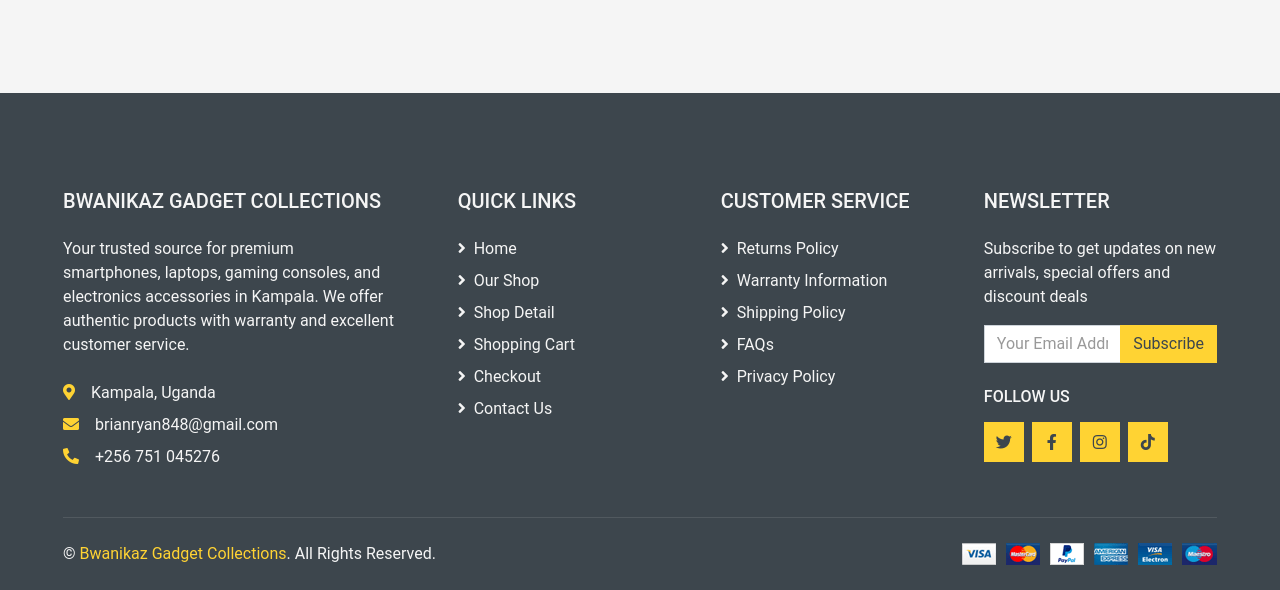
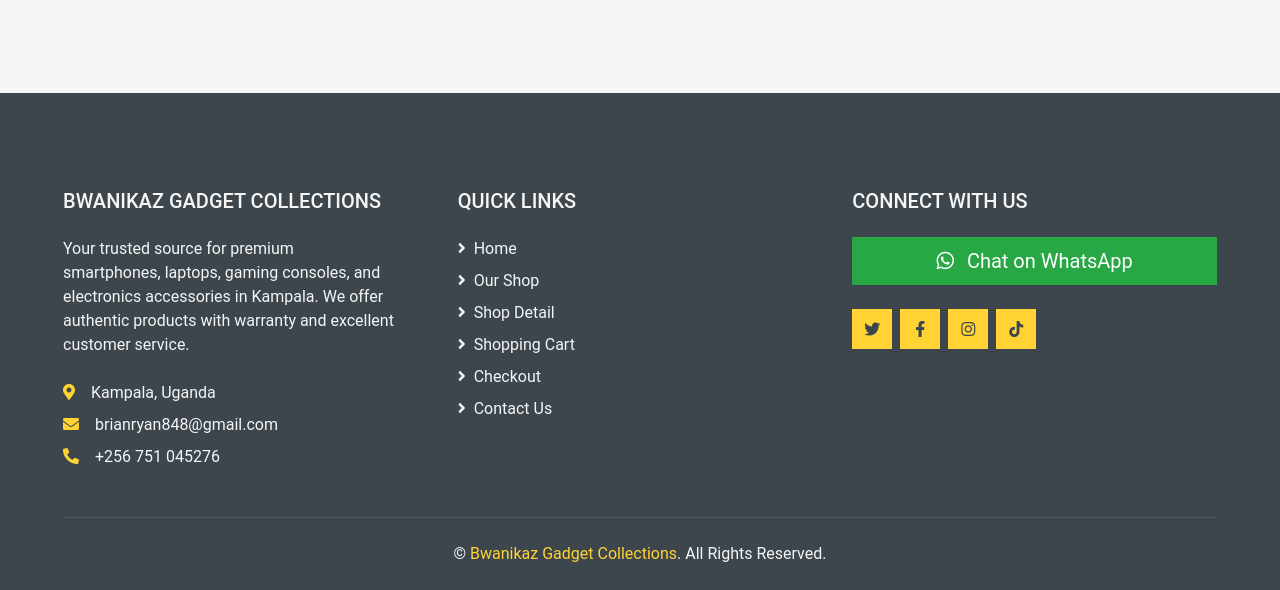
Before and after one commit to airandersons/bwanikazgadgets, a plain HTML site: page index.html in a window 1280 px wide. Shown: the part 3098-3688 px from the top of the page. Drawn offline with nearby package versions, Linux system fonts and the light colour scheme.

Commit message:
Update index.html

```diff
--- a/index.html
+++ b/index.html
@@ -137,16 +137,16 @@
                     <div class="collapse navbar-collapse justify-content-between" id="navbarCollapse">
                         <div class="navbar-nav mr-auto py-0">
                             <a href="index.html" class="nav-item nav-link active">Home</a>
-                            <a href="#" class="nav-item nav-link">Shop</a>
-                            <a href="#" class="nav-item nav-link">Shop Detail</a>
+                            <a href="shop.html" class="nav-item nav-link">Shop</a>
+                            <a href="detail.html" class="nav-item nav-link">Shop Detail</a>
                             <div class="nav-item dropdown">
                                 <a href="#" class="nav-link dropdown-toggle" data-toggle="dropdown">Pages <i class="fa fa-angle-down mt-1"></i></a>
                                 <div class="dropdown-menu bg-primary rounded-0 border-0 m-0">
-                                    <a href="#" class="dropdown-item">Shopping Cart</a>
+                                    <a href="cart.html" class="dropdown-item">Shopping Cart</a>
                                     <a href="checkout.html" class="dropdown-item">Checkout</a>
                                 </div>
                             </div>
-                            <a href="#" class="nav-item nav-link">Contact</a>
+                            <a href="contact.html" class="nav-item nav-link">Contact</a>
                         </div>
                         <div class="navbar-nav ml-auto py-0 d-none d-lg-block">
                             <a href="" class="btn px-0">
@@ -182,7 +182,7 @@
                                 <div class="p-3" style="max-width: 700px;">
                                     <h1 class="display-4 text-white mb-3 animate__animated animate__fadeInDown">Premium Smartphones</h1>
                                     <p class="mx-md-5 px-5 animate__animated animate__bounceIn">Discover the newest models from top brands with the best prices in Kampala</p>
-                                    <a class="btn btn-outline-light py-2 px-4 mt-3 animate__animated animate__fadeInUp" href="#">Shop Now</a>
+                                    <a class="btn btn-outline-light py-2 px-4 mt-3 animate__animated animate__fadeInUp" href="shop.html">Shop Now</a>
                                 </div>
                             </div>
                         </div>
@@ -192,7 +192,7 @@
                                 <div class="p-3" style="max-width: 700px;">
                                     <h1 class="display-4 text-white mb-3 animate__animated animate__fadeInDown">Laptops & Computers</h1>
                                     <p class="mx-md-5 px-5 animate__animated animate__bounceIn">Powerful devices for work, study, and entertainment</p>
-                                    <a class="btn btn-outline-light py-2 px-4 mt-3 animate__animated animate__fadeInUp" href="#">Shop Now</a>
+                                    <a class="btn btn-outline-light py-2 px-4 mt-3 animate__animated animate__fadeInUp" href="shop.html">Shop Now</a>
                                 </div>
                             </div>
                         </div>
@@ -202,7 +202,7 @@
                                 <div class="p-3" style="max-width: 700px;">
                                     <h1 class="display-4 text-white mb-3 animate__animated animate__fadeInDown">Gaming & Playstations</h1>
                                     <p class="mx-md-5 px-5 animate__animated animate__bounceIn">The ultimate gaming experience with consoles and accessories</p>
-                                    <a class="btn btn-outline-light py-2 px-4 mt-3 animate__animated animate__fadeInUp" href="#">Shop Now</a>
+                                    <a class="btn btn-outline-light py-2 px-4 mt-3 animate__animated animate__fadeInUp" href="shop.html">Shop Now</a>
                                 </div>
                             </div>
                         </div>
@@ -215,7 +215,7 @@
                     <div class="offer-text">
                         <h6 class="text-white text-uppercase">Save 15%</h6>
                         <h3 class="text-white mb-3">Smartphone Deals</h3>
-                        <a href="" class="btn btn-dark">Shop Now</a>
+                        <a href="shop.html" class="btn btn-dark">Shop Now</a>
                     </div>
                 </div>
                 <div class="product-offer mb-30" style="height: 200px;">
@@ -223,7 +223,7 @@
                     <div class="offer-text">
                         <h6 class="text-white text-uppercase">Limited Offer</h6>
                         <h3 class="text-white mb-3">Playstation Bundles</h3>
-                        <a href="" class="btn btn-dark">Shop Now</a>
+                        <a href="shop.html" class="btn btn-dark">Shop Now</a>
                     </div>
                 </div>
             </div>
@@ -499,7 +499,7 @@
                     <div class="offer-text">
                         <h6 class="text-white text-uppercase">Save 10%</h6>
                         <h3 class="text-white mb-3">Laptop Specials</h3>
-                        <a href="" class="btn btn-dark">Shop Now</a>
+                        <a href="shop.html" class="btn btn-dark">Shop Now</a>
                     </div>
                 </div>
             </div>
@@ -509,7 +509,7 @@
                     <div class="offer-text">
                         <h6 class="text-white text-uppercase">Limited Stock</h6>
                         <h3 class="text-white mb-3">PlayStation 5</h3>
-                        <a href="" class="btn btn-dark">Shop Now</a>
+                        <a href="shop.html" class="btn btn-dark">Shop Now</a>
                     </div>
                 </div>
             </div>
@@ -680,57 +680,39 @@
             </div>
             <div class="col-lg-8 col-md-12">
                 <div class="row">
-                    <div class="col-md-4 mb-5">
+                    <div class="col-md-6 mb-5">
                         <h5 class="text-secondary text-uppercase mb-4">Quick Links</h5>
                         <div class="d-flex flex-column justify-content-start">
-                            <a class="text-secondary mb-2" href="#"><i class="fa fa-angle-right mr-2"></i>Home</a>
-                            <a class="text-secondary mb-2" href="#"><i class="fa fa-angle-right mr-2"></i>Our Shop</a>
-                            <a class="text-secondary mb-2" href="#"><i class="fa fa-angle-right mr-2"></i>Shop Detail</a>
-                            <a class="text-secondary mb-2" href="#"><i class="fa fa-angle-right mr-2"></i>Shopping Cart</a>
-                            <a class="text-secondary mb-2" href="#"><i class="fa fa-angle-right mr-2"></i>Checkout</a>
-                            <a class="text-secondary" href="#"><i class="fa fa-angle-right mr-2"></i>Contact Us</a>
+                            <a class="text-secondary mb-2" href="index.html"><i class="fa fa-angle-right mr-2"></i>Home</a>
+                            <a class="text-secondary mb-2" href="shop.html"><i class="fa fa-angle-right mr-2"></i>Our Shop</a>
+                            <a class="text-secondary mb-2" href="detail.html"><i class="fa fa-angle-right mr-2"></i>Shop Detail</a>
+                            <a class="text-secondary mb-2" href="cart.html"><i class="fa fa-angle-right mr-2"></i>Shopping Cart</a>
+                            <a class="text-secondary mb-2" href="checkout.html"><i class="fa fa-angle-right mr-2"></i>Checkout</a>
+                            <a class="text-secondary" href="contact.html"><i class="fa fa-angle-right mr-2"></i>Contact Us</a>
                         </div>
                     </div>
-                    <div class="col-md-4 mb-5">
-                        <h5 class="text-secondary text-uppercase mb-4">Customer Service</h5>
-                        <div class="d-flex flex-column justify-content-start">
-                            <a class="text-secondary mb-2" href="#"><i class="fa fa-angle-right mr-2"></i>Returns Policy</a>
-                            <a class="text-secondary mb-2" href="#"><i class="fa fa-angle-right mr-2"></i>Warranty Information</a>
-                            <a class="text-secondary mb-2" href="#"><i class="fa fa-angle-right mr-2"></i>Shipping Policy</a>
-                            <a class="text-secondary mb-2" href="#"><i class="fa fa-angle-right mr-2"></i>FAQs</a>
-                            <a class="text-secondary" href="#"><i class="fa fa-angle-right mr-2"></i>Privacy Policy</a>
-                        </div>
-                    </div>
-                    <div class="col-md-4 mb-5">
-                        <h5 class="text-secondary text-uppercase mb-4">Newsletter</h5>
-                        <p>Subscribe to get updates on new arrivals, special offers and discount deals</p>
-                        <form action="">
-                            <div class="input-group">
-                                <input type="text" class="form-control" placeholder="Your Email Address">
-                                <div class="input-group-append">
-                                    <button class="btn btn-primary">Subscribe</button>
-                                </div>
+                    <div class="col-md-6 mb-5">
+                        <h5 class="text-secondary text-uppercase mb-4">Connect With Us</h5>
+                        <div class="d-flex flex-column">
+                            <a href="https://wa.me/256751045276" class="btn btn-success btn-lg mb-3" style="width: 100%;">
+                                <i class="fab fa-whatsapp mr-2"></i> Chat on WhatsApp
+                            </a>
+                            <div class="d-flex mt-2">
+                                <a class="btn btn-primary btn-square mr-2" href="#"><i class="fab fa-twitter"></i></a>
+                                <a class="btn btn-primary btn-square mr-2" href="#"><i class="fab fa-facebook-f"></i></a>
+                                <a class="btn btn-primary btn-square mr-2" href="#"><i class="fab fa-instagram"></i></a>
+                                <a class="btn btn-primary btn-square" href="#"><i class="fab fa-tiktok"></i></a>
                             </div>
-                        </form>
-                        <h6 class="text-secondary text-uppercase mt-4 mb-3">Follow Us</h6>
-                        <div class="d-flex">
-                            <a class="btn btn-primary btn-square mr-2" href="#"><i class="fab fa-twitter"></i></a>
-                            <a class="btn btn-primary btn-square mr-2" href="#"><i class="fab fa-facebook-f"></i></a>
-                            <a class="btn btn-primary btn-square mr-2" href="#"><i class="fab fa-instagram"></i></a>
-                            <a class="btn btn-primary btn-square" href="#"><i class="fab fa-tiktok"></i></a>
                         </div>
                     </div>
                 </div>
             </div>
         </div>
         <div class="row border-top mx-xl-5 py-4" style="border-color: rgba(256, 256, 256, .1) !important;">
-            <div class="col-md-6 px-xl-0">
-                <p class="mb-md-0 text-center text-md-left text-secondary">
+            <div class="col-md-12 px-xl-0 text-center">
+                <p class="mb-md-0 text-secondary">
                     &copy; <a class="text-primary" href="#">Bwanikaz Gadget Collections</a>. All Rights Reserved.
                 </p>
-            </div>
-            <div class="col-md-6 px-xl-0 text-center text-md-right">
-                <img class="img-fluid" src="img/payments.png" alt="Payment Methods Uganda">
             </div>
         </div>
     </div>
```
